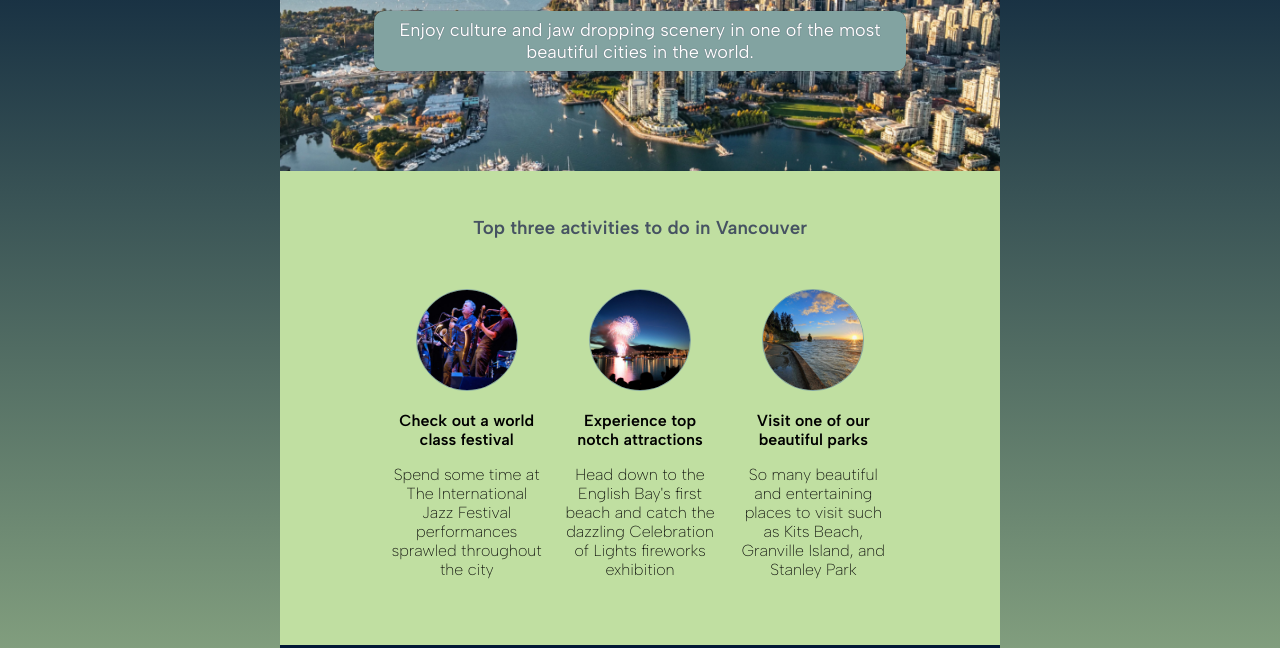
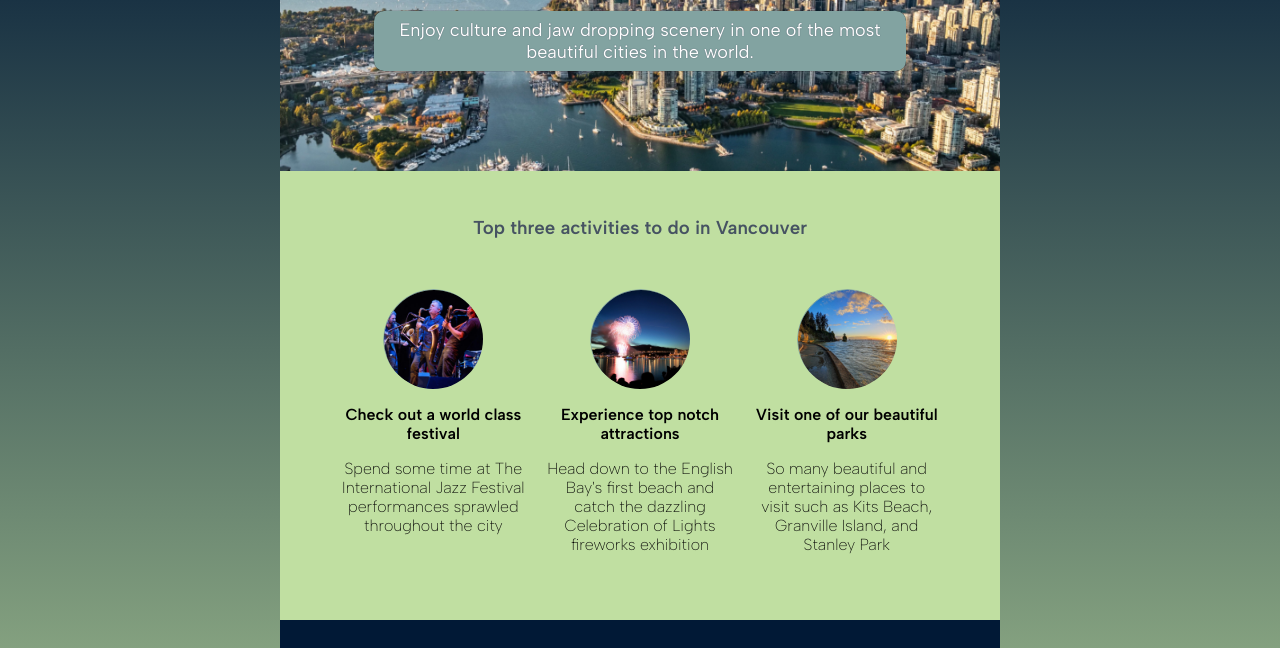
Before and after one commit to artwired/hometown-homepage, a plain HTML site: page index.html in a window 1280 px wide. Shown: the part 152-800 px from the top of the page. Drawn offline with Linux system fonts and the light colour scheme.

Commit message:
Add files via upload

```diff
--- a/index.html
+++ b/index.html
@@ -25,7 +25,13 @@
         <h3 id="activities-text">Top three activities to do in Vancouver</h3>
         <div id="activities-img-container">
           <div class="activity-container">
-            <img class="activity-img" src="images/jazz-festival.jpg" />
+            <div class="frame zoomIn">
+              <img
+                class="activity-img"
+                src="images/jazz-festival.jpg"
+                alt="two men playing saxophone on stage with a guitar player playing in the background"
+              />
+            </div>
             <p class="activity-heading">Check out a world class festival</p>
             <p class="activity-text">
               Spend some time at The International Jazz Festival performances
@@ -33,7 +39,13 @@
             </p>
           </div>
           <div class="activity-container">
-            <img class="activity-img" src="images/celebration-of-light.jpg" />
+            <div class="frame zoomIn">
+              <img
+                class="activity-img"
+                src="images/celebration-of-light.jpg"
+                alt="Big firework going off high in the night sky from English Bay in Vancouver during the Celebration of Light"
+              />
+            </div>
             <p class="activity-heading">Experience top notch attractions</p>
             <p class="activity-text">
               Head down to the English Bay's first beach and catch the dazzling
@@ -41,7 +53,13 @@
             </p>
           </div>
           <div class="activity-container">
-            <img class="activity-img" src="images/stanley-park.jpg" />
+            <div class="frame zoomIn">
+              <img
+                class="activity-img"
+                src="images/stanley-park.jpg"
+                alt="Stanley park seawall promenade with a beautiful view of the sea water and sunset at Burrard inlet"
+              />
+            </div>
             <p class="activity-heading">Visit one of our beautiful parks</p>
             <p class="activity-text">
               So many beautiful and entertaining places to visit such as Kits
@@ -54,7 +72,11 @@
       <!-- GUIDE SECTION -->
       <div id="guide-section">
         <div id="guide-container">
-          <img id="profile-img" src="images/me-for-scrimba.jpg" />
+          <img
+            id="profile-img"
+            src="images/me-for-scrimba.jpg"
+            alt="front facing profile picture of man swearing thick black glasses and smiling at the camera"
+          />
           <div id="guide-text">
             <h3>Your guide</h3>
             <p>
--- a/styles.css
+++ b/styles.css
@@ -1,19 +1,10 @@
-/**
-Palette: https://scrimba.com/links/hometown-palette
-RED: #E63946
-LIGHT: #F1FAEE
-AQUA: #A8DADC
-LIGHT BLUE: #457B9D
-DARK BLUE: #1D3557
-
-*/
-
 body {
   margin: 0;
   font-family: "Albert Sans", sans-serif;
   text-align: center;
   background: linear-gradient(#011936, #c0dfa1);
 }
+
 #wrapper {
   background: #011936;
   width: 720px;
@@ -22,6 +13,7 @@ body {
 img {
   width: 100px;
 }
+
 #hero-section {
   display: flex;
   flex-direction: column;
@@ -31,6 +23,7 @@ img {
   background-size: cover;
   height: 323px;
 }
+
 #heading-text {
   font-weight: 600;
   background: #465362;
@@ -43,6 +36,7 @@ img {
   margin: 0 0 10px 0;
   text-shadow: 0 0 1px #465362;
 }
+
 #sub-heading-text {
   background: #82a3a1;
   padding: 8px 16px;
@@ -55,29 +49,35 @@ img {
   box-shadow: 0 0 1px black;
   text-shadow: 0 0 1px #465362;
 }
+
 #activities-section {
   background: #c0dfa1;
   padding-bottom: 50px;
 }
+
 .activity-container {
   width: 230px;
 }
+
 #activities-text {
   text-align: center;
   margin: 0;
   padding: 45px 0 50px;
   color: #465362;
 }
+
 .activity-text {
   font-weight: 200;
 }
+
 .activity-heading {
   font-weight: 600;
 }
+
 #activities-img-container {
   display: flex;
   justify-content: center;
-  width: 500px;
+  width: 600px;
   margin: 0 auto;
   column-gap: 20px;
 }
@@ -85,10 +85,31 @@ img {
   border-radius: 50%;
   border: 1px solid #82a3a1;
 }
+.frame {
+  width: 100px;
+  height: 100px;
+  border-radius: 50%;
+  overflow: hidden;
+  margin: 0 auto;
+}
+.zoomIn img {
+  width: 100px;
+  height: 100px;
+  -webkit-transition: all 1s ease;
+  -moz-transition: all 1s ease;
+  -ms-transition: all 1s ease;
+  transition: all 1s ease;
+}
+.zoomIn img:hover {
+  -webkit-transform: scale(1.25);
+  -ms-transform: scale(1.25);
+  transform: scale(1.25);
+}
 #guide-section {
   color: white;
   padding-bottom: 5px;
 }
+
 #guide-container {
   display: flex;
   align-items: center;
@@ -98,12 +119,14 @@ img {
   border-radius: 10px;
   background: #82a3a1;
 }
+
 #profile-img {
   width: 200px;
   border-radius: 10px;
   margin: 20px 10px 20px;
   border: 2px solid #c0dfa1;
 }
+
 #guide-text {
   margin: 20px;
   font-weight: 200;
```
